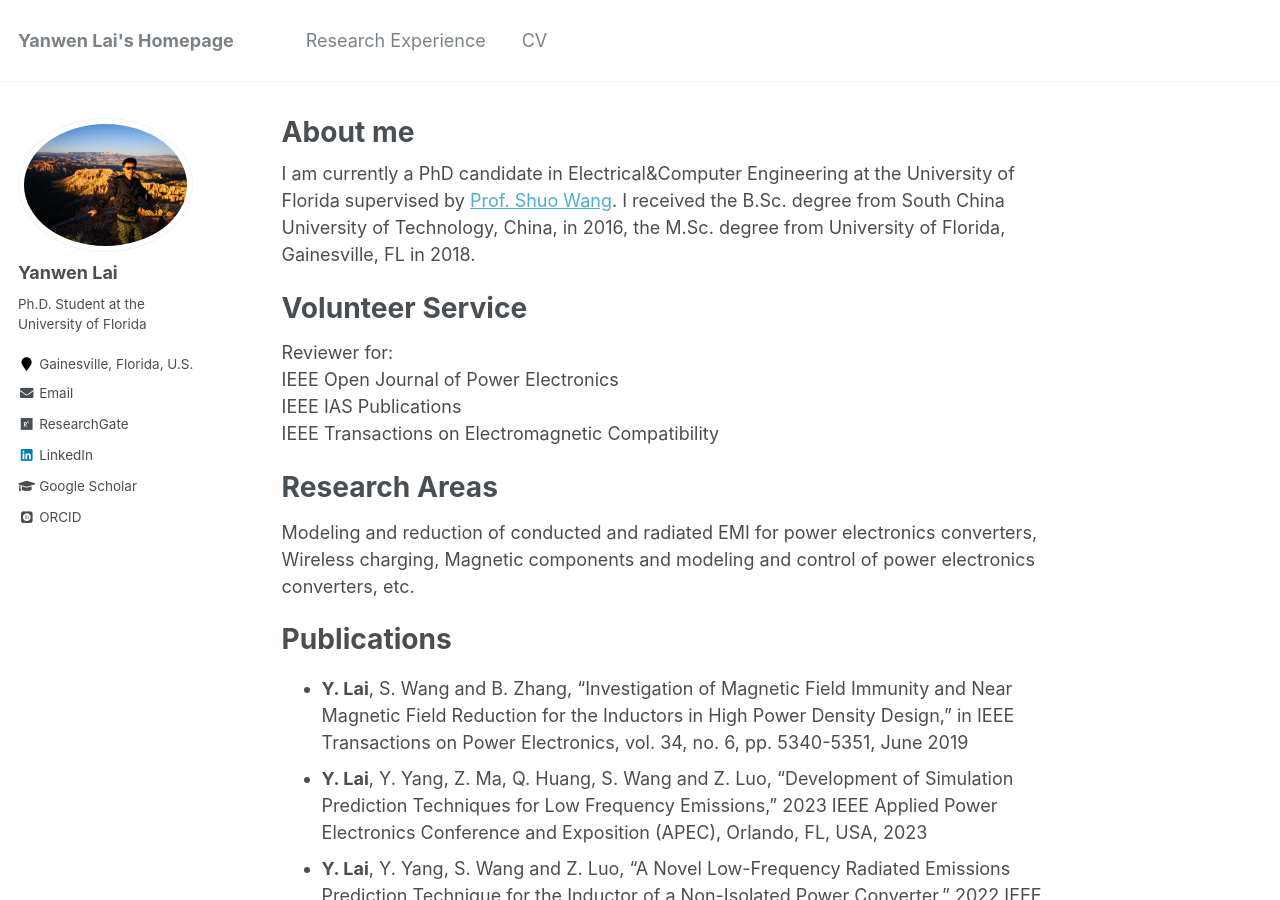
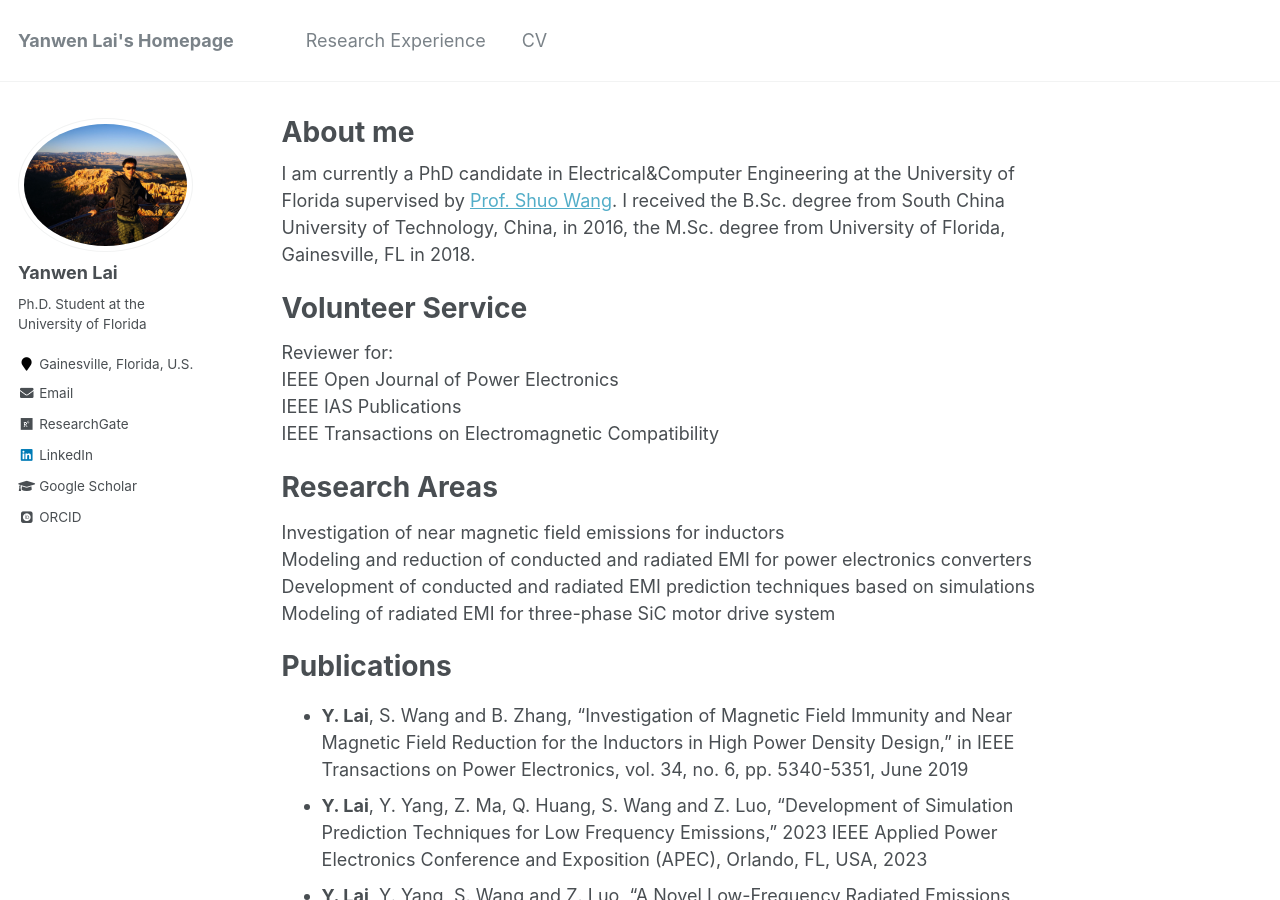
Before and after one commit to slionnnnnn/yanwenlai, a Jekyll site: the page built from _pages/about.md, in a window 1280 px wide and 900 px high. Built offline with Jekyll 4.4.1, drawn with Linux system fonts in a browser that asks for light colours; some web fonts are replaced.

Commit message:
Update about.md

```diff
--- a/_pages/about.md
+++ b/_pages/about.md
@@ -20,7 +20,10 @@ IEEE Transactions on Electromagnetic Compatibility
 
 Research Areas
 ======
-Modeling and reduction of conducted and radiated EMI for power electronics converters, Wireless charging, Magnetic components and modeling and control of power electronics converters, etc.
+Investigation of near magnetic field emissions for inductors
+Modeling and reduction of conducted and radiated EMI for power electronics converters
+Development of conducted and radiated EMI prediction techniques based on simulations
+Modeling of radiated EMI for three-phase SiC motor drive system
 
 
 Publications
```
